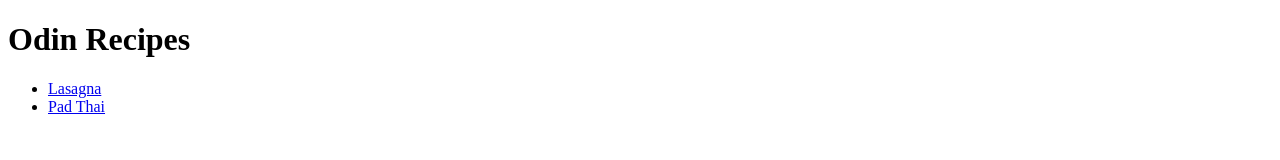
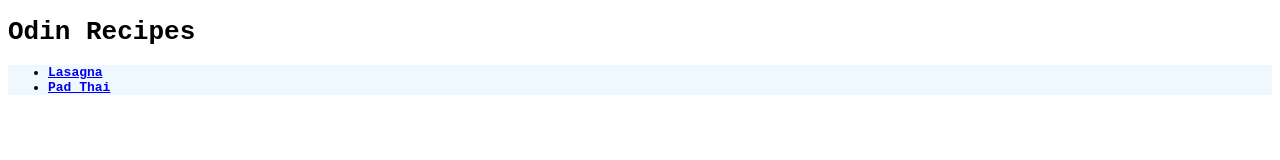
Before and after one commit to Halakaj/odin-recipes, a plain HTML site: page index.html in a window 1280 px wide. Drawn offline with Linux system fonts and the light colour scheme.

Commit message:
Using the last CSS exercise added external CSS stylesheet and some classes and ID.

```diff
--- a/index.html
+++ b/index.html
@@ -3,11 +3,12 @@
 <head>
     <meta charset="UTF-8">
     <meta name="viewport" content="width=device-width, initial-scale=1.0">
+    <link rel="stylesheet" href="styles.css">
     <title>Odin Recipes</title>
 </head>
 <body>
     <h1>Odin Recipes</h1>
-    <ul>
+    <ul id="main">
         <li><a href="recipes/lasagna.html">Lasagna</a></li>
         <li><a href="recipes/pad_thai.html">Pad Thai</a></li>
     </ul>
--- /dev/null
+++ b/styles.css
@@ -0,0 +1,11 @@
+body{
+    font-family: 'Courier New', Courier, monospace;
+    font-size: small;
+}
+#main{
+    background-color: aliceblue;
+    font-weight: 800;
+}
+.lagasna{
+    font-size: large;
+}
```
Also changed, not shown: recipes/lasagna.html (+2 -1 lines), recipes/pad_thai.html (+1 -0 lines).
